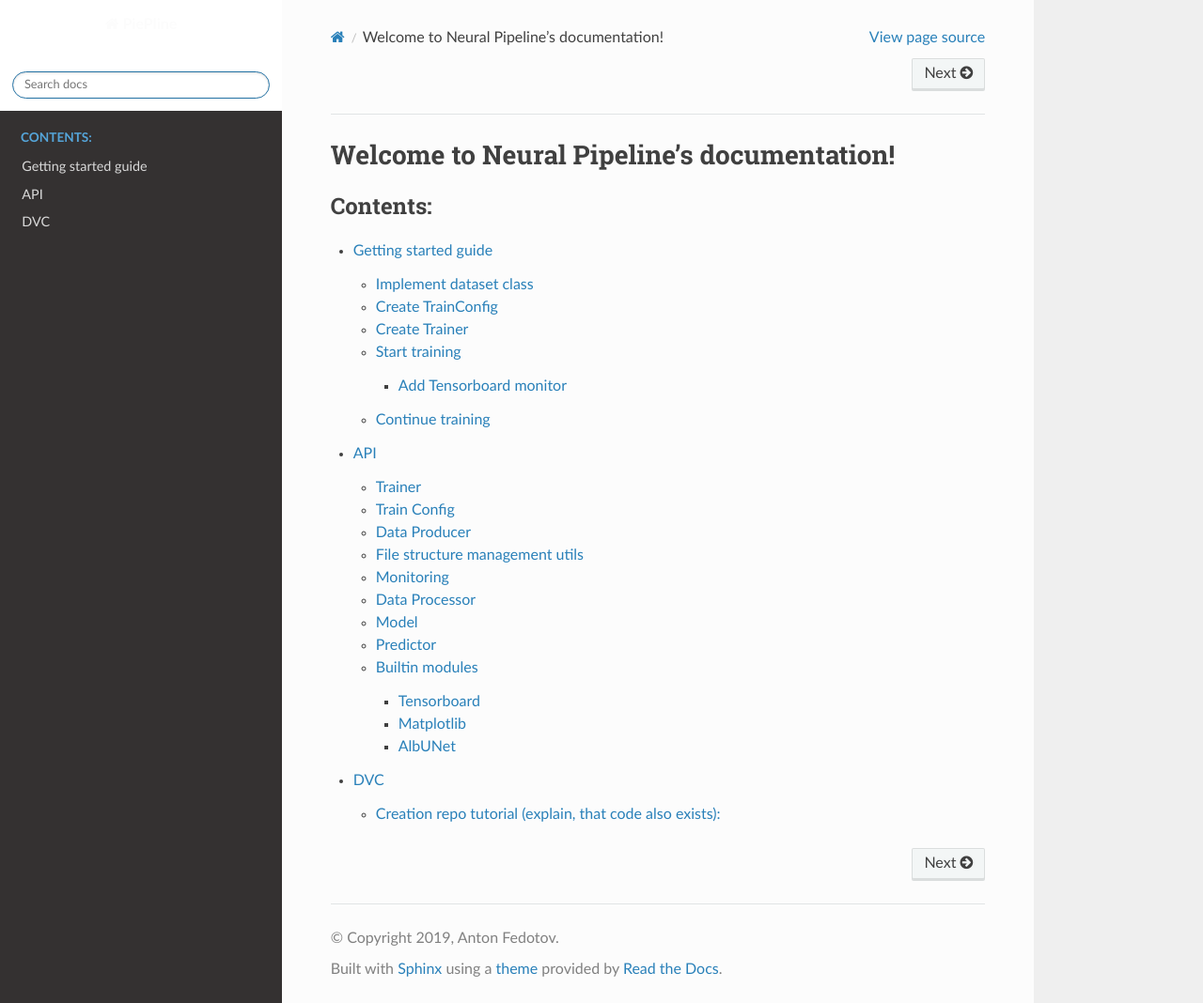
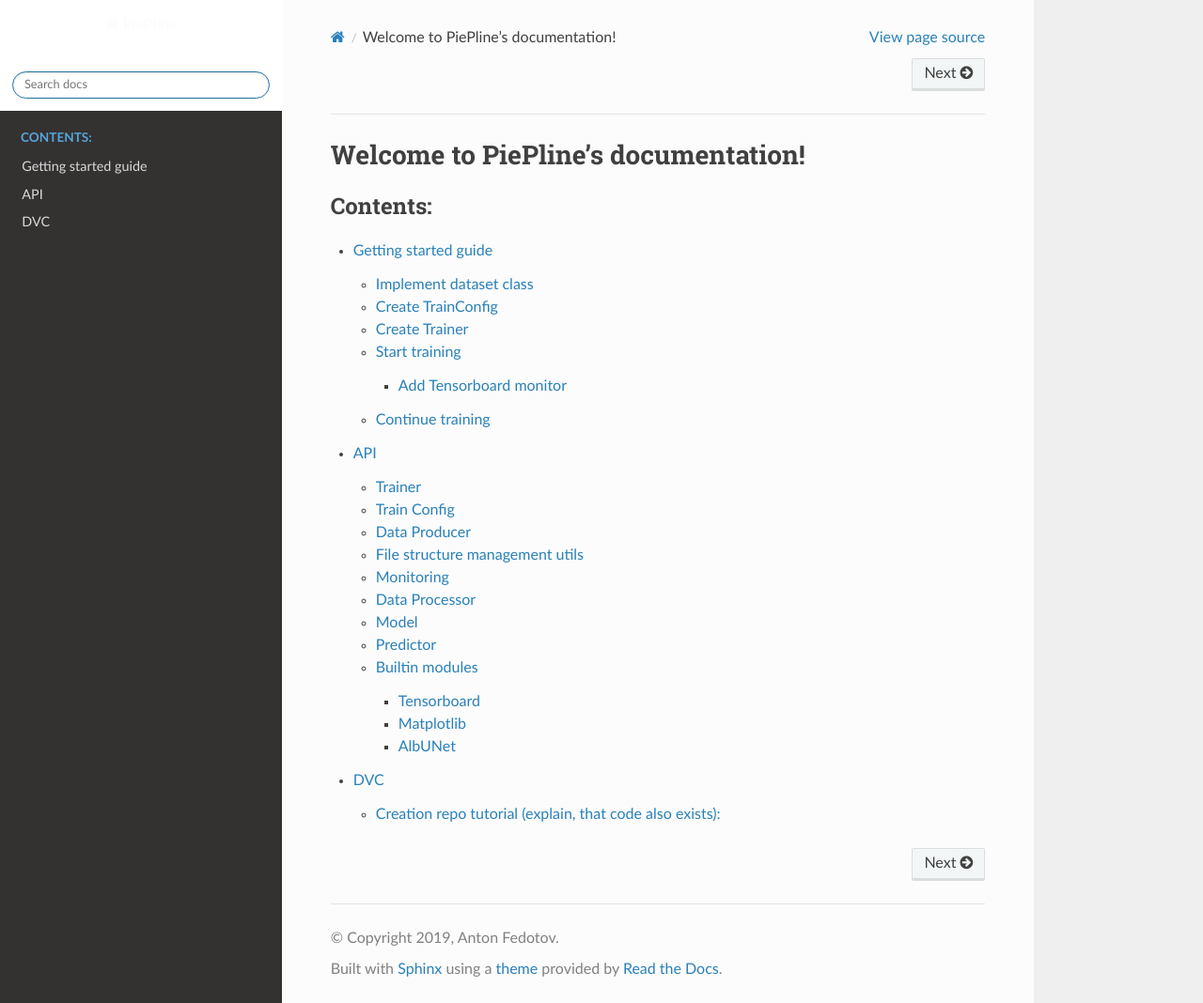
Before and after one commit to toodef/neural-pipeline, a Sphinx documentation site: the page built from docs/source/index.rst, in a window 1280 px wide and 1068 px high. Shown: the whole window at 94% size. Built offline with Sphinx 7.4.7 and the Read the Docs theme 2.0.0, drawn with Linux system fonts in a browser that asks for light colours.

Commit message:
update docs headline

```diff
--- a/docs/source/index.rst
+++ b/docs/source/index.rst
@@ -1,9 +1,9 @@
-.. Neural Pipeline documentation master file, created by
+.. PiePline documentation master file, created by
    sphinx-quickstart on Mon Jan 14 23:36:04 2019.
    You can adapt this file completely to your liking, but it should at least
    contain the root `toctree` directive.
 
-Welcome to Neural Pipeline's documentation!
+Welcome to PiePline's documentation!
 ===========================================
 
 .. toctree::
```
